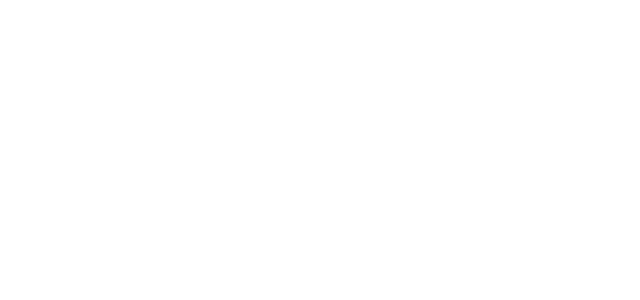
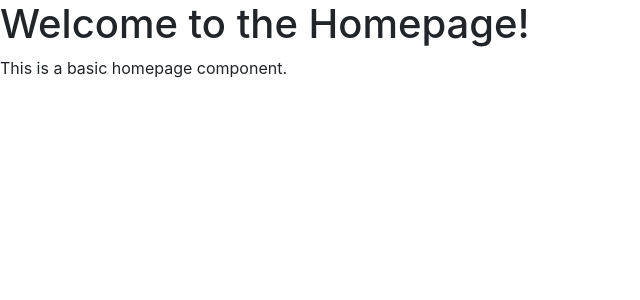
Before and after one commit to adithkrishnaor/ev-finder-frontend, a React (Create React App) app: page /home in a window 1280 px wide. Before the commit this address had no page. Shown: the top 300 px of the page, without its empty margins (0-640 px from the left). Built offline with nearby package versions, Linux system fonts and the light colour scheme.

Commit message:
Home page just created

```diff
--- a/src/App.js
+++ b/src/App.js
@@ -3,14 +3,16 @@
 import SignUp from './components/SignUp';
 import SignIn from './components/SignIn';
 import { BrowserRouter, Route, Routes } from 'react-router-dom';
+import HomePage from './components/HomePage';
 
 function App() {
   return (
 
     <BrowserRouter>
       <Routes>
-        <Route path="/" element={<SignIn />} />
-        <Route path="/signup" element={<SignUp />} />
+        <Route path='/' element={<SignIn />} />
+        <Route path='/signup' element={<SignUp />} />
+        <Route path='/home' element={<HomePage />} />
       </Routes>
     </BrowserRouter>
 
--- /dev/null
+++ b/src/components/HomePage.jsx
@@ -0,0 +1,12 @@
+import React from 'react';
+
+const HomePage = () => {
+    return (
+        <div>
+            <h1>Welcome to the Homepage!</h1>
+            <p>This is a basic homepage component.</p>
+        </div>
+    );
+};
+
+export default HomePage;
--- a/src/components/SignIn.jsx
+++ b/src/components/SignIn.jsx
@@ -1,5 +1,6 @@
 import axios from 'axios';
 import React, { useState } from 'react';
+import { useNavigate } from 'react-router-dom';
 
 const SignIn = () => {
 
@@ -13,6 +14,8 @@
     const inputHandler = (event) => {
         setData({ ...data, [event.target.name]: event.target.value });
     };
+
+    const navigate = useNavigate()
 
     const readValue = () => {
 
@@ -36,7 +39,7 @@
                     sessionStorage.setItem("token", token)
                     sessionStorage.setItem("userId", userId)
 
-
+                    navigate('/home')
                 }
             }
         ).catch(
```
